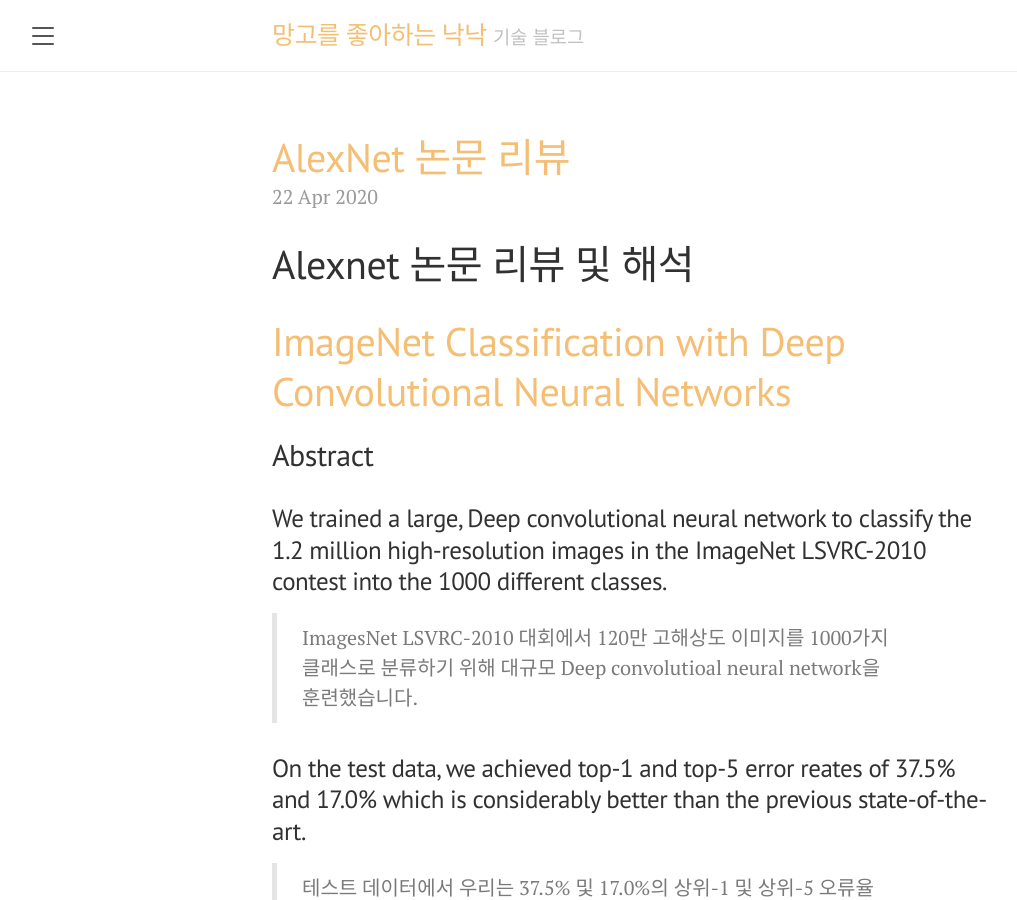
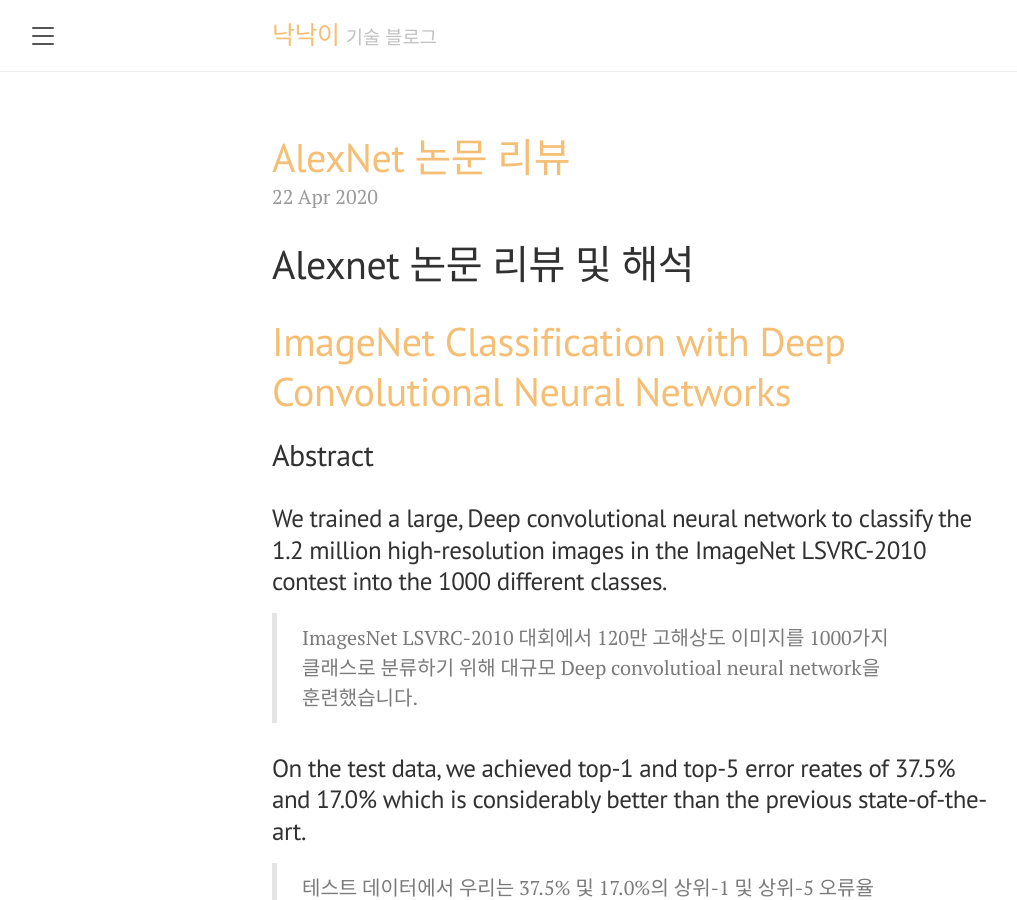
Before and after one commit to naknakLEE/naknakLEE.github.io, a Jekyll site: the page built from index.html, in a window 1280 px wide and 900 px high. Shown: the whole window, without its empty margins (8-1025 px from the left). Built offline with Jekyll 4.4.1, drawn with Linux system fonts in a browser that asks for light colours; the list of posts is cut into pages by our own code.

Commit message:
edit config.yml

```diff
--- a/_config.yml
+++ b/_config.yml
@@ -1,5 +1,5 @@
 # Setup
-title:               망고를 좋아하는 낙낙
+title:               낙낙이
 tagline:             '기술 블로그'
 description:         '이 블로그는 인공지능, 딥러닝, 논문 리뷰, 개발 일지 등을 기록하며 성장해나아가는 블로그입니다.'
 url:                 ''
```
